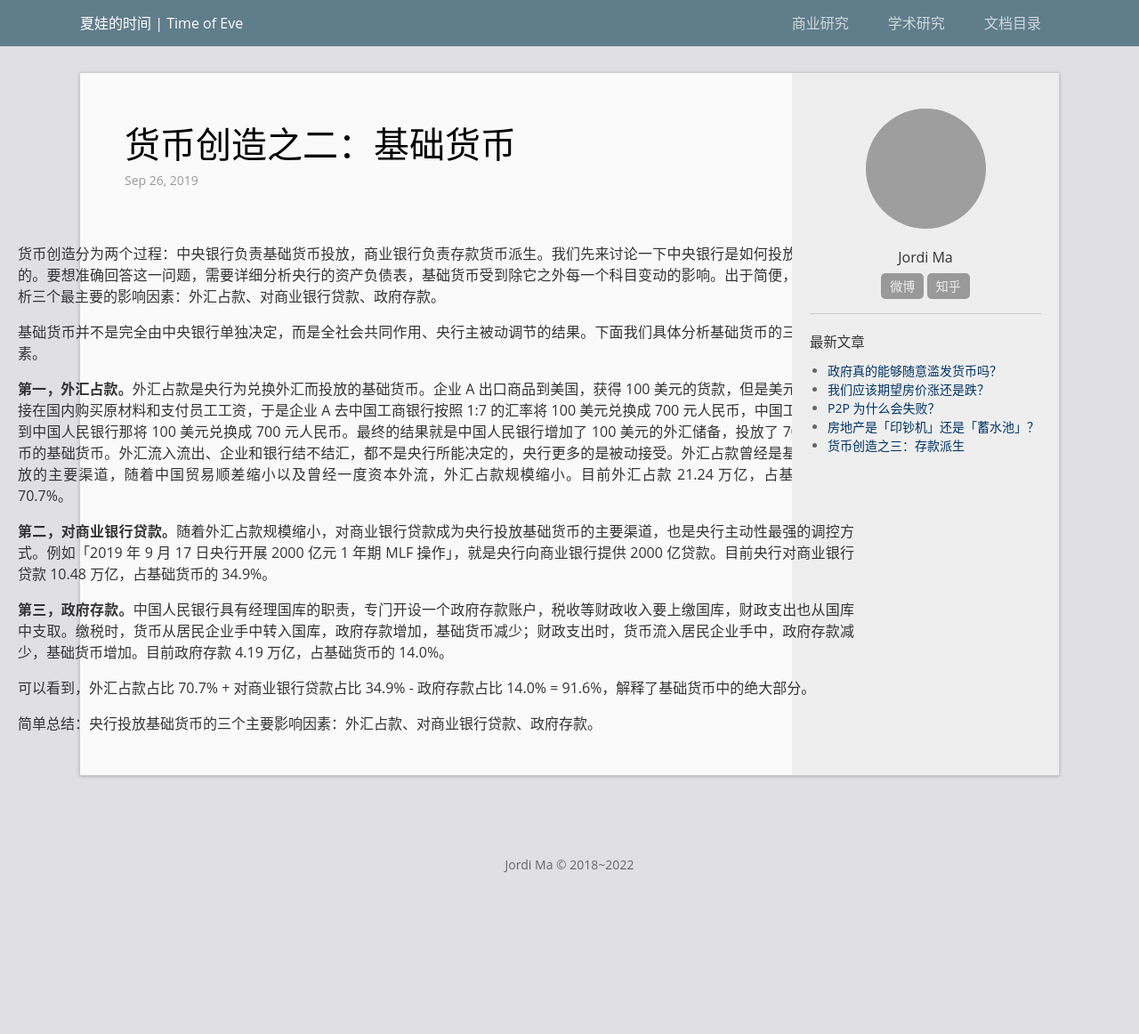
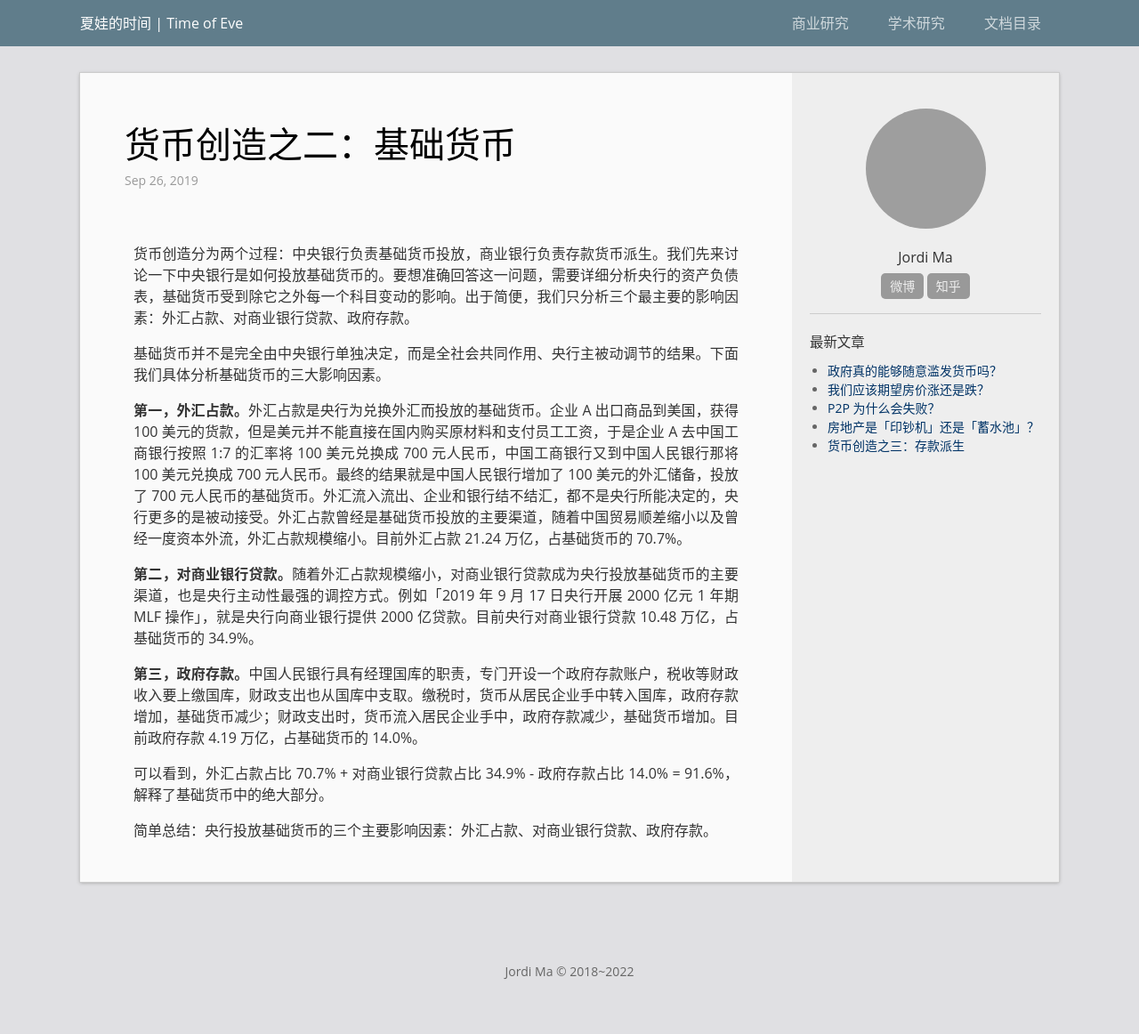
Before and after one commit to majiajin/majiajin.github.io, a Jekyll site: the page built from _posts/2019-09-26-monetary-base.md, in a window 1280 px wide. Shown: the whole page at 89% size. Built offline with Jekyll 4.4.1, drawn with Linux system fonts in a browser that asks for light colours; before the commit the page ends 1042 px from its top, so only the background shows below that; grey boxes are pictures that could not be loaded.

Commit message:
Update _post.scss

```diff
--- a/_sass/_post.scss
+++ b/_sass/_post.scss
@@ -24,7 +24,8 @@
     }
     .post-content {
         color: #333;
-	margin: 0 -100px;
+	margin-left: 30px;
+	margin-right: 30px;
 
         h1,h2,h3,h4,h5,h6 {
             color: #000;
```
